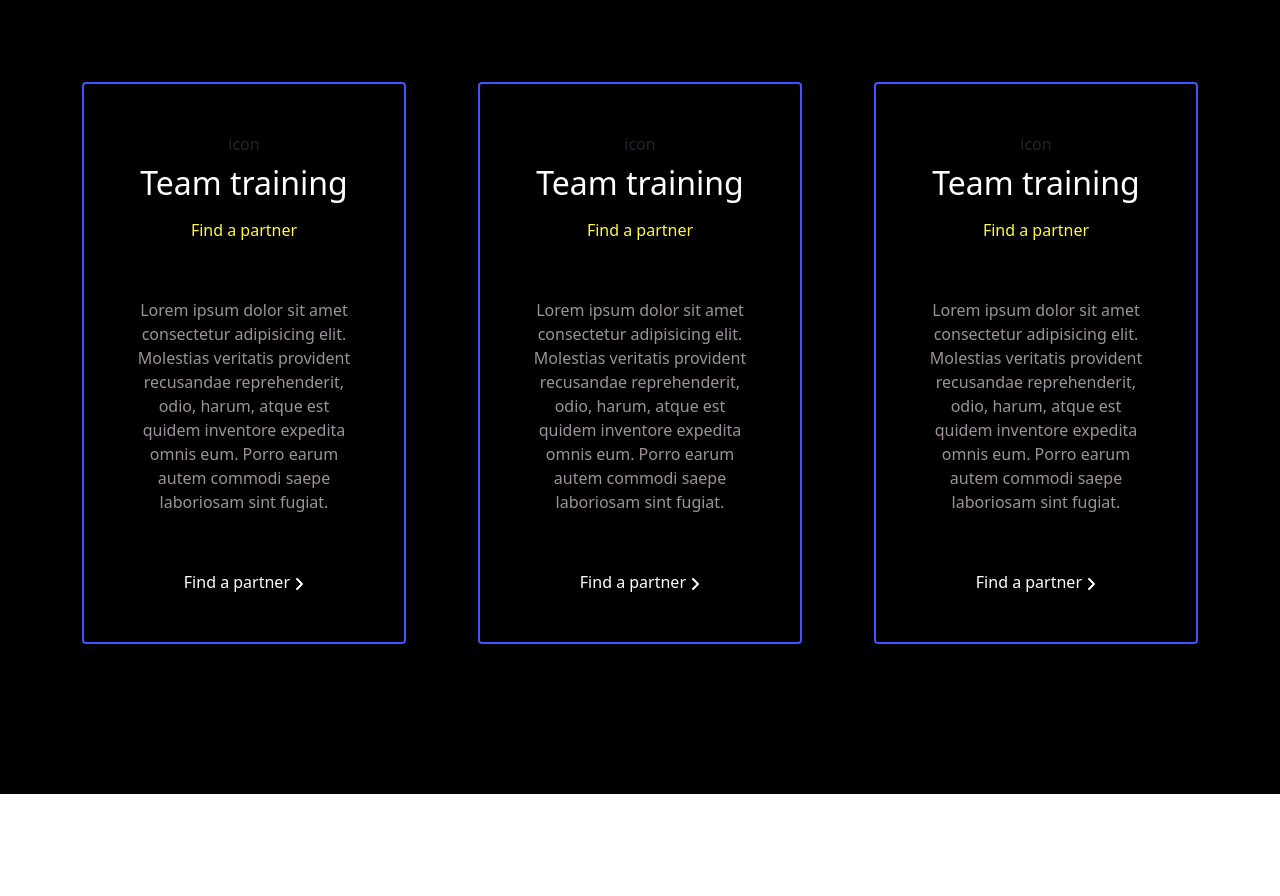
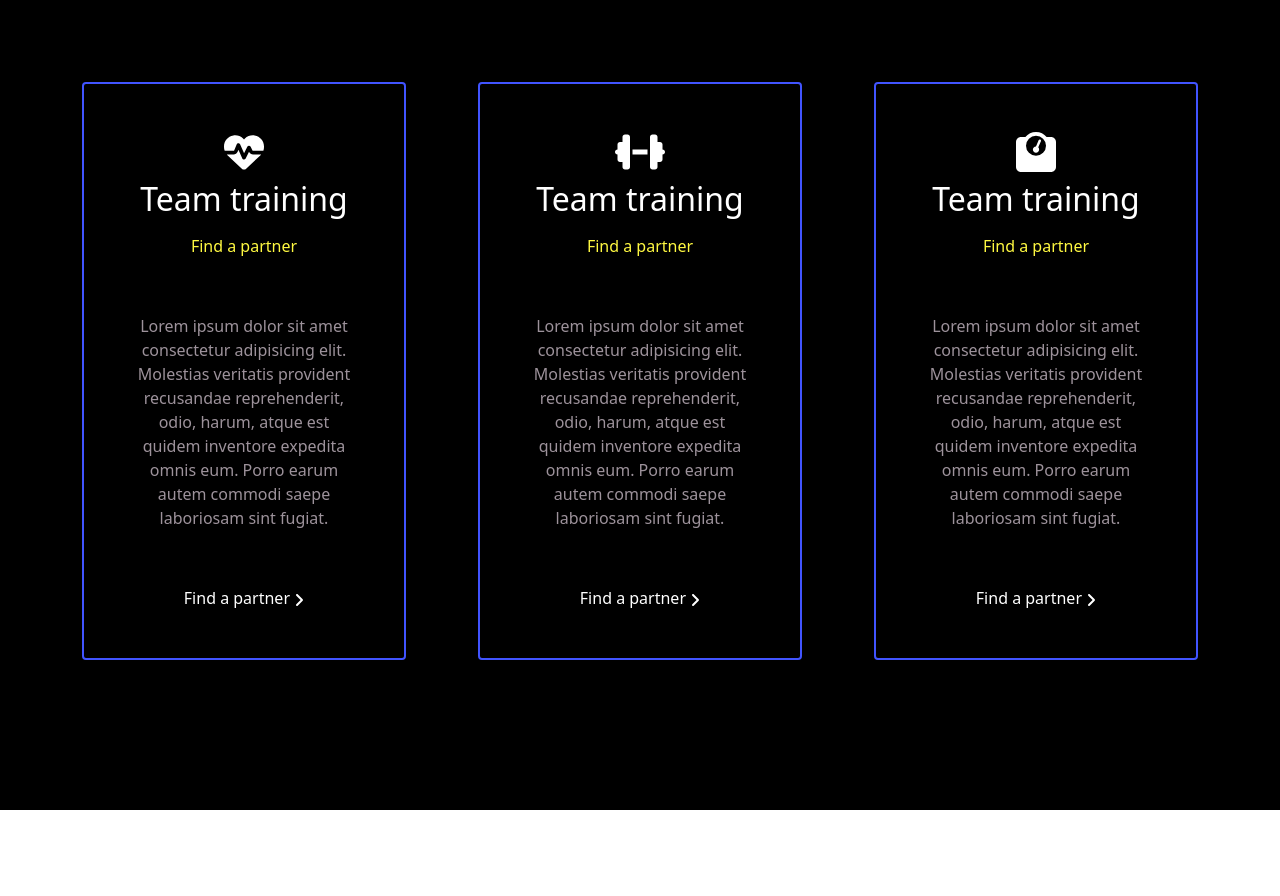
Before and after one commit to VolxDarkTV/proj-html-vuejs, a Vue app: page / in a window 1280 px wide. Shown: the part 3340-4236 px from the top of the page. Built offline with nearby package versions, Linux system fonts and the light colour scheme.

Commit message:
add icon

```diff
--- a/src/components/main/Join.vue
+++ b/src/components/main/Join.vue
@@ -42,7 +42,7 @@
 
                 <div class="my_card rounded-1 d-flex flex-column align-items-center gap-2 p-5">
                     <!-- Icon -->
-                    <span>icon</span>
+                    <font-awesome-icon class="text-white fs-1" icon="fa-solid fa-heart-pulse" />
                     <!-- Title -->
                     <h2 class="text-white">Team training</h2>
 
@@ -63,7 +63,7 @@
 
                 <div class="my_card rounded-1 d-flex flex-column align-items-center gap-2 p-5">
                     <!-- Icon -->
-                    <span>icon</span>
+                    <font-awesome-icon class="text-white fs-1" icon="fa-solid fa-dumbbell" />
                     <!-- Title -->
                     <h2 class="text-white">Team training</h2>
 
@@ -84,7 +84,7 @@
 
                 <div class="my_card rounded-1 d-flex flex-column align-items-center gap-2 p-5">
                     <!-- Icon -->
-                    <span>icon</span>
+                    <font-awesome-icon class="text-white fs-1" icon="fa-solid fa-weight-scale" />
                     <!-- Title -->
                     <h2 class="text-white">Team training</h2>
 
--- a/src/main.js
+++ b/src/main.js
@@ -8,12 +8,12 @@ import { library } from '@fortawesome/fontawesome-svg-core'
 import { FontAwesomeIcon } from '@fortawesome/vue-fontawesome'
 
 /* import specific icons */
-import { faMagnifyingGlass,  faCartShopping, faAngleRight, faPlay, faWindowRestore} from '@fortawesome/free-solid-svg-icons'
+import { faMagnifyingGlass,  faCartShopping, faAngleRight, faPlay, faWindowRestore, faHeartPulse, faDumbbell, faWeightScale} from '@fortawesome/free-solid-svg-icons'
 import { faFacebookF, faYoutube } from '@fortawesome/free-brands-svg-icons'
 
 
 /* add icons to the library */
-library.add(faMagnifyingGlass, faCartShopping, faAngleRight, faFacebookF, faYoutube, faPlay, faWindowRestore)
+library.add(faMagnifyingGlass, faCartShopping, faAngleRight, faFacebookF, faYoutube, faPlay, faWindowRestore, faHeartPulse, faDumbbell, faWeightScale)
 
 createApp(App)
 .component('font-awesome-icon', FontAwesomeIcon)
```
